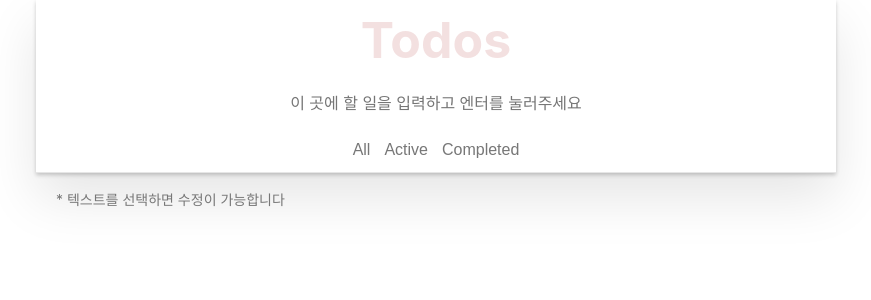
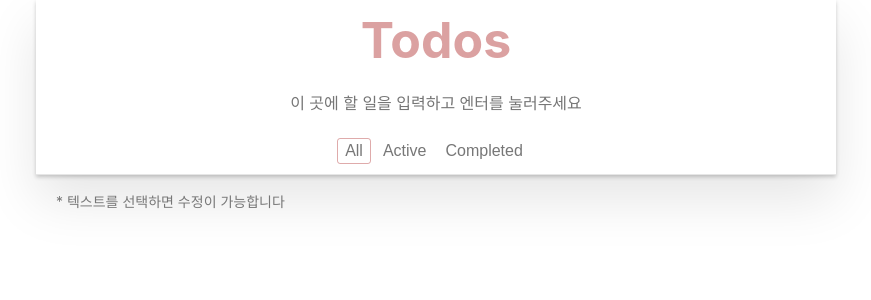
Before and after one commit to bohaesoju/todo-list, a React (Create React App) app: page / in a window 1280 px wide. Shown: the top 300 px of the page, without its empty margins (204-1075 px from the left). Built offline with nearby package versions, Linux system fonts and the light colour scheme.

Commit message:
버튼에 보더 추가

```diff
--- a/src/App.tsx
+++ b/src/App.tsx
@@ -60,14 +60,14 @@ function App() {
   const sortedTodos = getSortedTodos();
 
   return (
-    <AppWrapper>
-      <Wrapper>
+    <Root>
+      <Body>
         <Title>Todos</Title>
         <TodoForm onAddTodo={handleAddTodo} />
         <ButtonWrap>
-          <Button onClick={() => setFilter('all')}>All</Button>
-          <Button onClick={() => setFilter('active')}>Active</Button>
-          <Button onClick={() => setFilter('completed')}>Completed</Button>
+          <Button selected={filter === 'all'} onClick={() => setFilter('all')}>All</Button>
+          <Button selected={filter === 'active'} onClick={() => setFilter('active')}>Active</Button>
+          <Button selected={filter === 'completed'} onClick={() => setFilter('completed')}>Completed</Button>
         </ButtonWrap>
         <TodoItemWrap>
           {sortedTodos.map((todo) => (
@@ -80,20 +80,20 @@ function App() {
             />
           ))}
         </TodoItemWrap>
-      </Wrapper>
+      </Body>
       <Announcement>* 텍스트를 선택하면 수정이 가능합니다</Announcement>
-    </AppWrapper>
+    </Root>
   );
 }
 
-const AppWrapper = styled.div`
+const Root = styled.div`
     max-width: 800px;
     margin: 0 auto;
     padding: 0px;
     text-align: center;
   `
 
-  const Wrapper = styled.div`
+  const Body = styled.div`
     box-shadow: 0 2px 4px 0 rgb(0 0 0 / 20%), 0 25px 50px 0 rgb(0 0 0 / 10%);
     padding-top: 10px;
   `
@@ -101,7 +101,7 @@ const AppWrapper = styled.div`
   const Title = styled.h1`
     font-size: 50px;
     margin: 0 0 20px;
-    color: #af2f2f26;
+    color: rgba(175, 47, 47, 0.45);
   `
 
   const ButtonWrap = styled.div`
@@ -109,12 +109,14 @@ const AppWrapper = styled.div`
     border-bottom: 1px solid #e6e6e6;
   `
 
-  const Button = styled.button`
+  const Button = styled.button<{ selected: boolean }>`
     padding: 3px 7px;
     color: #777;
     background: none;
-    border: none;
+    border: ${props => props.selected ? "1px solid rgba(175, 47, 47, 0.4)" : "none"};
+    border-radius: 3px;
     font-size: 16px;
+    margin-right: 5px;
     cursor: pointer;
   `
 
--- a/src/components/TodoItem.tsx
+++ b/src/components/TodoItem.tsx
@@ -22,6 +22,11 @@ function TodoItem({ todo, onToggleTodo, onUpdateTodo, onDeleteTodo }: TodoItemPr
     onUpdateTodo(todo.id, updatedTodo);
   };
 
+  const handleUpdateTodoSubmit = (event: React.FormEvent<HTMLFormElement>) => {
+    event.preventDefault();
+    (document.activeElement as HTMLElement).blur()
+  };
+
   const getKoreaStandardTime = (timeStamp: number): string => {
     const KoreaStandardTimeOffset = 9 * 60 * 60 * 1000;
     const KoreaStandardTimeStamp = new Date(timeStamp + KoreaStandardTimeOffset);
@@ -41,7 +46,9 @@ function TodoItem({ todo, onToggleTodo, onUpdateTodo, onDeleteTodo }: TodoItemPr
         checked={todo.completed}
         onChange={handleToggleChange}
       />
-      <TodoText type="text" onChange={handleUpdateTodoChange} value={todo.text} />
+      <form onSubmit={handleUpdateTodoSubmit}>
+        <TodoText type="text" onChange={handleUpdateTodoChange} value={todo.text} />
+      </form>
       <TodoDate>{getKoreaStandardTime(todo.id)}</TodoDate>
       <DeleteButton className='Trash' onClick={handleDeleteTodoClick}></DeleteButton>
     </TodoItemList>
```
